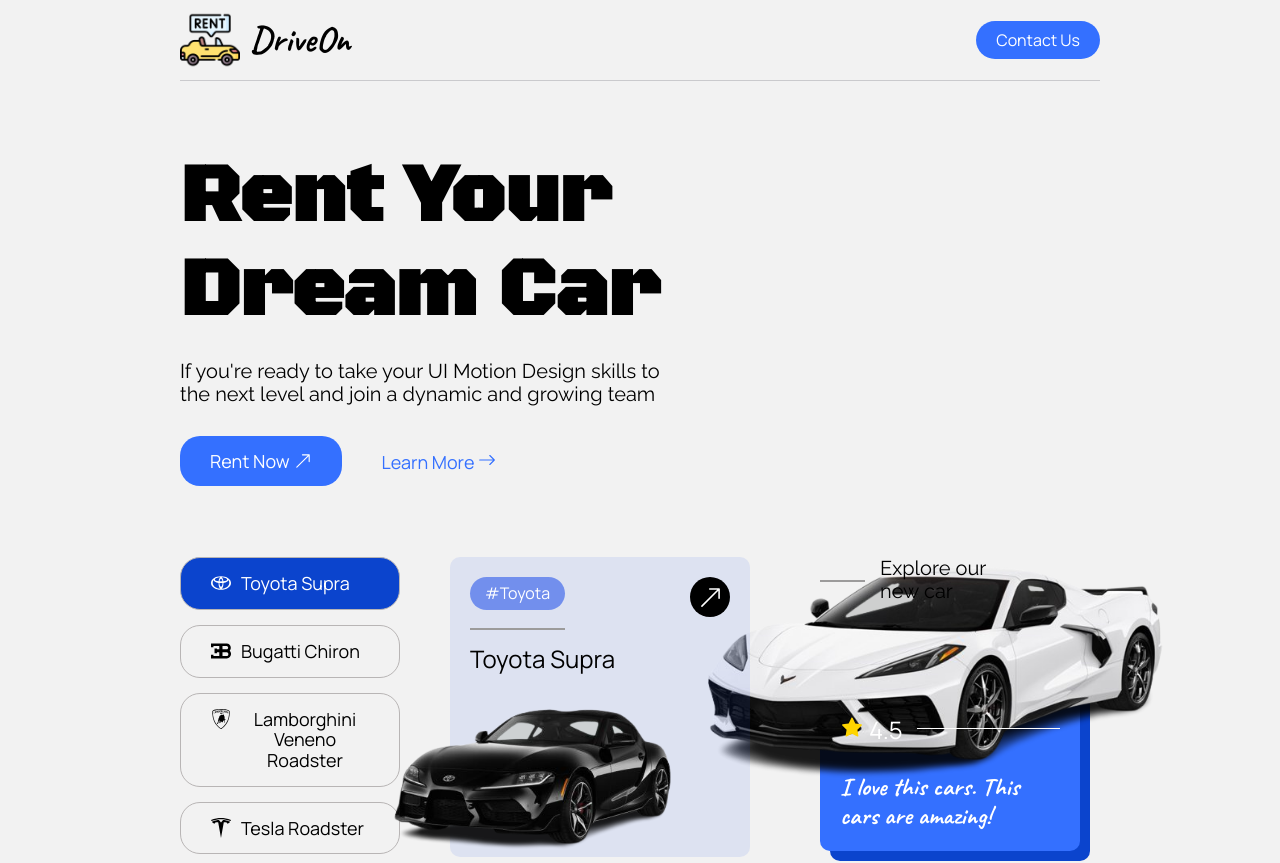
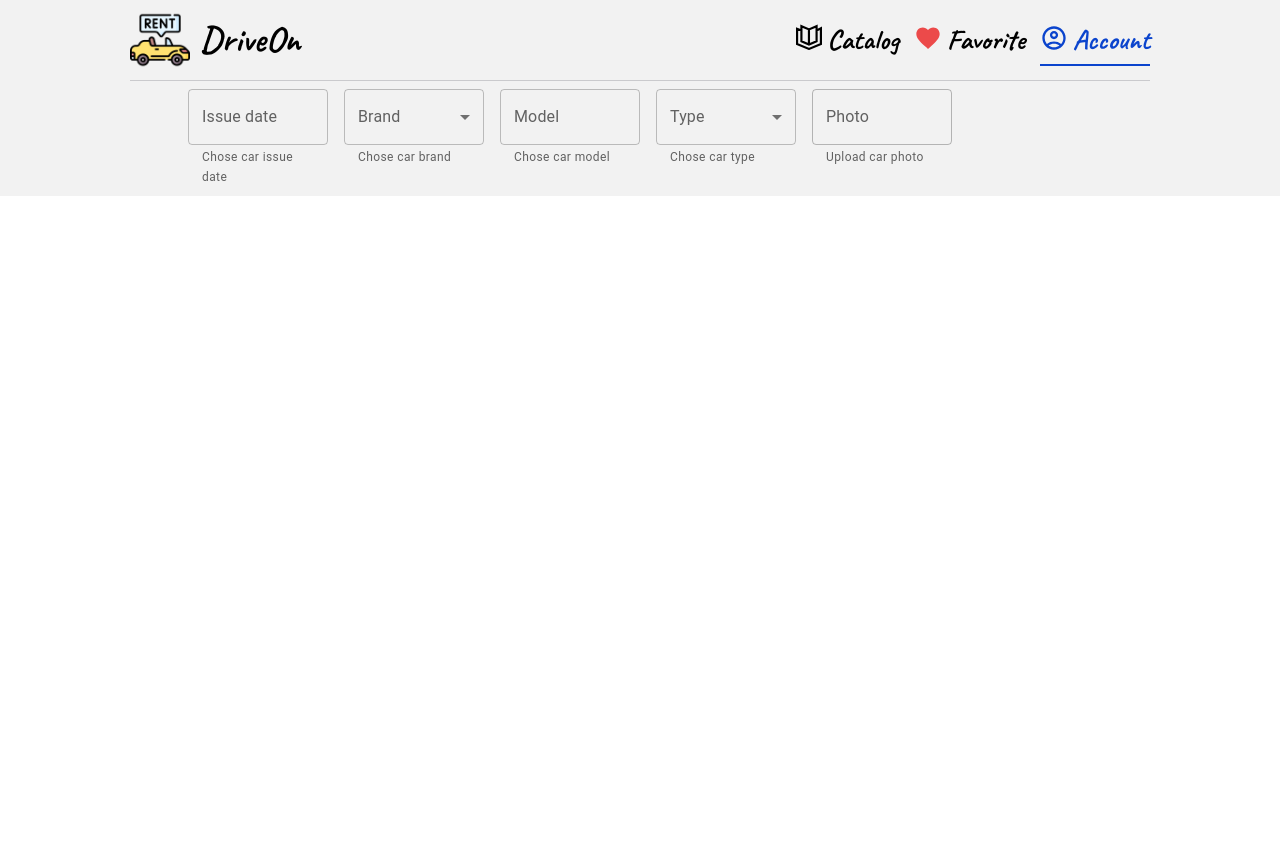
Before and after one commit to KHARKIVSKA-KURKUMA/CarRent, a React (Vite) app: page /login in a window 1280 px wide. Before the commit this address led to /. Shown: the top 863 px of the page. After the commit the page ends 800 px from the top, so only its background shows below. Built offline with nearby package versions, Linux system fonts and the light colour scheme.

Commit message:
add some fields to form

```diff
--- a/package.json
+++ b/package.json
@@ -14,9 +14,11 @@
     "@emotion/react": "^11.11.1",
     "@emotion/styled": "^11.11.0",
     "@mui/material": "^5.14.9",
+    "@mui/x-date-pickers": "^6.18.3",
     "@react-icons/all-files": "^4.1.0",
     "@reduxjs/toolkit": "^1.9.5",
     "axios": "^1.5.0",
+    "dayjs": "^1.11.10",
     "modern-normalize": "^2.0.0",
     "prop-types": "^15.8.1",
     "react": "^18.2.0",
--- a/src/App.jsx
+++ b/src/App.jsx
@@ -3,6 +3,7 @@
 import { BrowserRouter, Navigate, Route, Routes } from "react-router-dom";
 import { GlobalStyle } from "./GlobalStyles";
 import { lazy } from "react";
+import LoginPage from "./pages/LoginPage/LoginPage";
 const CatalogPage = lazy(() => import("./pages/CatalogPage/CatalogPage"));
 const FavoritePage = lazy(() => import("./pages/FavoritePage/FavoritePage"));
 const HomePage = lazy(() => import("./pages/HomePage/HomePage"));
@@ -18,6 +19,7 @@
             <Route index element={<HomePage />} />
             <Route path="catalog" element={<CatalogPage />} />
             <Route path="favorite" element={<FavoritePage />} />
+            <Route path="login" element={<LoginPage />} />
           </Route>
           <Route path="*" element={<Navigate to="/" />} />
         </Routes>
--- /dev/null
+++ b/src/components/CarForm/CarForm.jsx
@@ -0,0 +1,118 @@
+import { AdapterDayjs } from "@mui/x-date-pickers/AdapterDayjs";
+import { LocalizationProvider } from "@mui/x-date-pickers/LocalizationProvider";
+import { DatePicker } from "@mui/x-date-pickers/DatePicker";
+import MenuItem from "@mui/material/MenuItem";
+import carBrands from "../../data/brands.json";
+import carTypes from "../../data/types.json";
+import {
+  FormControl,
+  FormHelperText,
+  InputLabel,
+  Select,
+  TextField,
+} from "@mui/material";
+import { useState } from "react";
+import dayjs from "dayjs";
+
+const CarForm = () => {
+  const currentDate = dayjs();
+  const [year, setYear] = useState("");
+  const [make, setMake] = useState("");
+  const [model, setModel] = useState("");
+  const [type, setType] = useState("");
+  const [photo, setPhoto] = useState(null);
+
+  const handlePhotoChange = (e) => {
+    const file = e.target.files[0];
+    setPhoto(file);
+  };
+  console.log("photo :>> ", photo);
+  return (
+    <div>
+      <form>
+        <FormControl id="year" component="div" sx={{ m: 1, width: 140 }}>
+          <LocalizationProvider dateAdapter={AdapterDayjs}>
+            <DatePicker
+              views={["year"]}
+              label="Issue date"
+              maxDate={currentDate}
+              onChange={(e) => setYear(e.$y)}
+            />
+          </LocalizationProvider>
+          <FormHelperText>Chose car issue date</FormHelperText>
+        </FormControl>
+        <FormControl id="make" component="div" sx={{ m: 1, width: 140 }}>
+          <InputLabel id="make-helper-label">Brand</InputLabel>
+          <Select
+            labelId="make-helper-label"
+            value={make}
+            name="make"
+            label="Brand"
+            onChange={(e) => setMake(e.target.value)}
+          >
+            <MenuItem value="">
+              <em>Chose Car Brand</em>
+            </MenuItem>
+            {carBrands.map((carBrand) => (
+              <MenuItem key={carBrand} value={carBrand}>
+                {carBrand}
+              </MenuItem>
+            ))}
+          </Select>
+          <FormHelperText>Chose car brand</FormHelperText>
+        </FormControl>
+        <FormControl id="model" component="div" sx={{ m: 1, width: 140 }}>
+          <TextField
+            id="outlined-basic"
+            label="Model"
+            value={model}
+            variant="outlined"
+            onChange={(e) => setModel(e.target.value)}
+          />
+          <FormHelperText>Chose car model</FormHelperText>
+        </FormControl>
+        <FormControl id="type" component="div" sx={{ m: 1, width: 140 }}>
+          <InputLabel id="type-helper-label">Type</InputLabel>
+          <Select
+            labelId="type-helper-label"
+            value={type}
+            name="type"
+            label="Type"
+            onChange={(e) => setType(e.target.value)}
+          >
+            <MenuItem value="">
+              <em>Chose Car Type</em>
+            </MenuItem>
+            {carTypes.map((type) => (
+              <MenuItem key={type} value={type}>
+                {type}
+              </MenuItem>
+            ))}
+          </Select>
+          <FormHelperText>Chose car type</FormHelperText>
+        </FormControl>
+        <FormControl id="photo" component="div" sx={{ m: 1, width: 140 }}>
+          <InputLabel id="photo-helper-label">Photo</InputLabel>
+          <input
+            type="file"
+            accept="image/*"
+            onChange={handlePhotoChange}
+            style={{ display: "none" }}
+            id="photo-upload"
+          />
+          <label htmlFor="photo-upload">
+            <TextField
+              id="outlined-basic"
+              variant="outlined"
+              value=""
+              disabled
+            />
+            <FormHelperText>Upload car photo</FormHelperText>
+          </label>
+        </FormControl>
+      </form>
+    </div>
+  );
+};
+
+export default CarForm;
--- a/src/components/CarList/CarList.styled.jsx
+++ b/src/components/CarList/CarList.styled.jsx
@@ -121,7 +121,7 @@
 const SList = styled.ul`
   display: flex;
   flex-wrap: wrap;
-  column-gap: 14px;
+  column-gap: 16px;
   row-gap: 4px;
   color: #12141780;
   margin-bottom: 28px;
--- a/src/components/CarList/DetailCar/DetailCar.jsx
+++ b/src/components/CarList/DetailCar/DetailCar.jsx
@@ -112,7 +112,7 @@
             <p>,</p>
             <p className="year">{year}</p>
           </CardHead>
-          <SList style={{ maxWidth: "280px", marginBottom: "14px" }}>
+          <SList style={{ maxWidth: "420px", marginBottom: "14px" }}>
             <li>{city}</li>
             <li>{country}</li>
             <li>
--- a/src/components/Header/Header.jsx
+++ b/src/components/Header/Header.jsx
@@ -9,6 +9,7 @@
   SNavLink,
   Catalog,
   Favorite,
+  Account,
 } from "./Header.styled";
 import Logotype from "../../img/rent.png";
 import { useLocation } from "react-router-dom";
@@ -63,12 +64,16 @@
           ) : isMobile ? (
             <NavContainer>
               <SNavLink to={"/catalog"}>
-                <Catalog size={24} />
+                <Catalog size={26} />
                 Catalog
               </SNavLink>
               <SNavLink to={"/favorite"}>
-                <Favorite size={24} />
+                <Favorite size={28} />
                 Favorite
+              </SNavLink>
+              <SNavLink to={"/login"}>
+                <Account size={28} />
+                Account
               </SNavLink>
             </NavContainer>
           ) : (
--- a/src/components/Header/Header.styled.jsx
+++ b/src/components/Header/Header.styled.jsx
@@ -2,6 +2,7 @@
 import styled from "styled-components";
 import { GrCatalog } from "react-icons/gr";
 import { MdFavorite } from "react-icons/md";
+import { MdOutlineAccountCircle } from "react-icons/md";
 
 const Container = styled.div`
   background-color: #f2f2f2;
@@ -64,6 +65,7 @@
   }
 `;
 const SNavLink = styled(NavLink)`
+  display: flex;
   color: #000;
   svg {
     transition: fill 350ms cubic-bezier(0.4, 0, 0.2, 1);
@@ -112,7 +114,10 @@
 `;
 const Favorite = styled(MdFavorite)`
   margin-right: 5px;
-  fill: red;
+  fill: #ec4a4a;
+`;
+const Account = styled(MdOutlineAccountCircle)`
+  margin-right: 5px;
 `;
 export {
   Container,
@@ -125,4 +130,5 @@
   LogoImgContainer,
   NavContainer,
   SNavLink,
+  Account,
 };
--- /dev/null
+++ b/src/data/types.json
@@ -0,0 +1,15 @@
+[
+  "SUV",
+  "Hatchback",
+  "Sedan",
+  "Coupe",
+  "Station Wagon",
+  "Convertible",
+  "Crossover",
+  "Minivan",
+  "Sports car",
+  "Van",
+  "Pickup truck",
+  "Pony car",
+  "Supercar"
+]
--- /dev/null
+++ b/src/pages/LoginPage/LoginPage.jsx
@@ -0,0 +1,23 @@
+import styled from "styled-components";
+import CarForm from "../../components/CarForm/CarForm";
+
+const Container = styled.div`
+  background-color: #f2f2f2;
+  padding: 0px 20px;
+  @media screen and (min-width: 768px) {
+    padding: 0px 50px;
+  }
+  @media screen and (min-width: 1200px) {
+    padding: 0px 180px;
+  }
+`;
+
+const LoginPage = () => {
+  return (
+    <Container>
+      <CarForm />
+    </Container>
+  );
+};
+
+export default LoginPage;
--- a/src/store/cars/carsSlice.js
+++ b/src/store/cars/carsSlice.js
@@ -49,12 +49,13 @@
   extraReducers: (builder) => {
     builder
       .addCase(getCarsThunk.fulfilled, (state, { payload }) => {
-        const sortedCars = [...payload].sort((a, b) => {
-          const priceA = parseFloat(a.rentalPrice.replace("$", ""));
-          const priceB = parseFloat(b.rentalPrice.replace("$", ""));
-          return priceA - priceB;
-        });
-        state.cars = sortedCars;
+        // const sortedCars = [...payload].sort((a, b) => {
+        //   const priceA = parseFloat(a.rentalPrice.replace("$", ""));
+        //   const priceB = parseFloat(b.rentalPrice.replace("$", ""));
+        //   return priceA - priceB;
+        // });
+        // state.cars = sortedCars;
+        state.cars = [...payload];
         state.isLoading = false;
         state.error = "";
       })
--- a/src/store/cars/carsThunk.js
+++ b/src/store/cars/carsThunk.js
@@ -1,12 +1,12 @@
 import { createAsyncThunk } from "@reduxjs/toolkit";
 import axios from "axios";
-axios.defaults.baseURL = "https://6508557556db83a34d9c254d.mockapi.io";
+axios.defaults.baseURL = "https://rent-car-r832.onrender.com";
 
 export const getCarsThunk = createAsyncThunk(
   "cars/fetchAll",
   async (_, { rejectWithValue }) => {
     try {
-      const { data } = await axios.get(`/advert`);
+      const { data } = await axios.get(`/adverts/rental`);
       return data;
     } catch (error) {
       return rejectWithValue(error.message);
```
Also changed, not shown: 1 other file (tests, documents, lock files or other folders).
